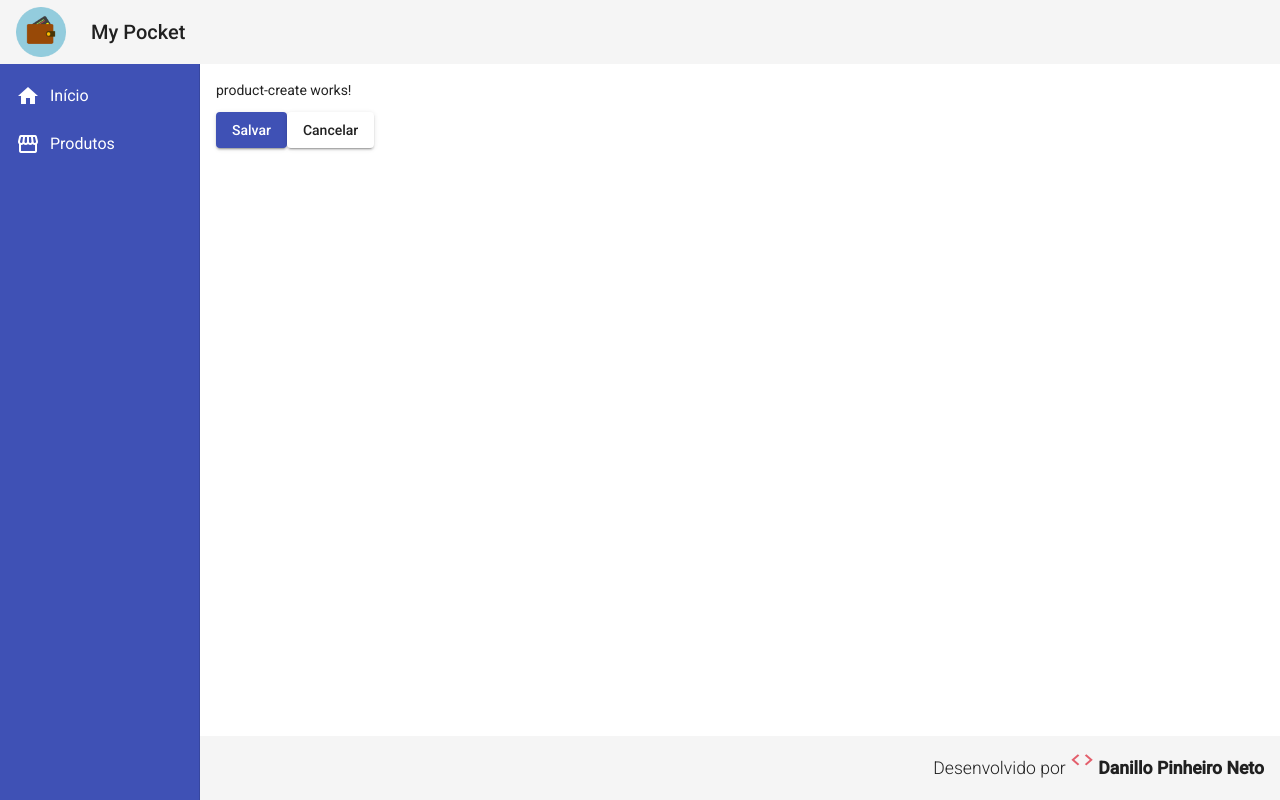
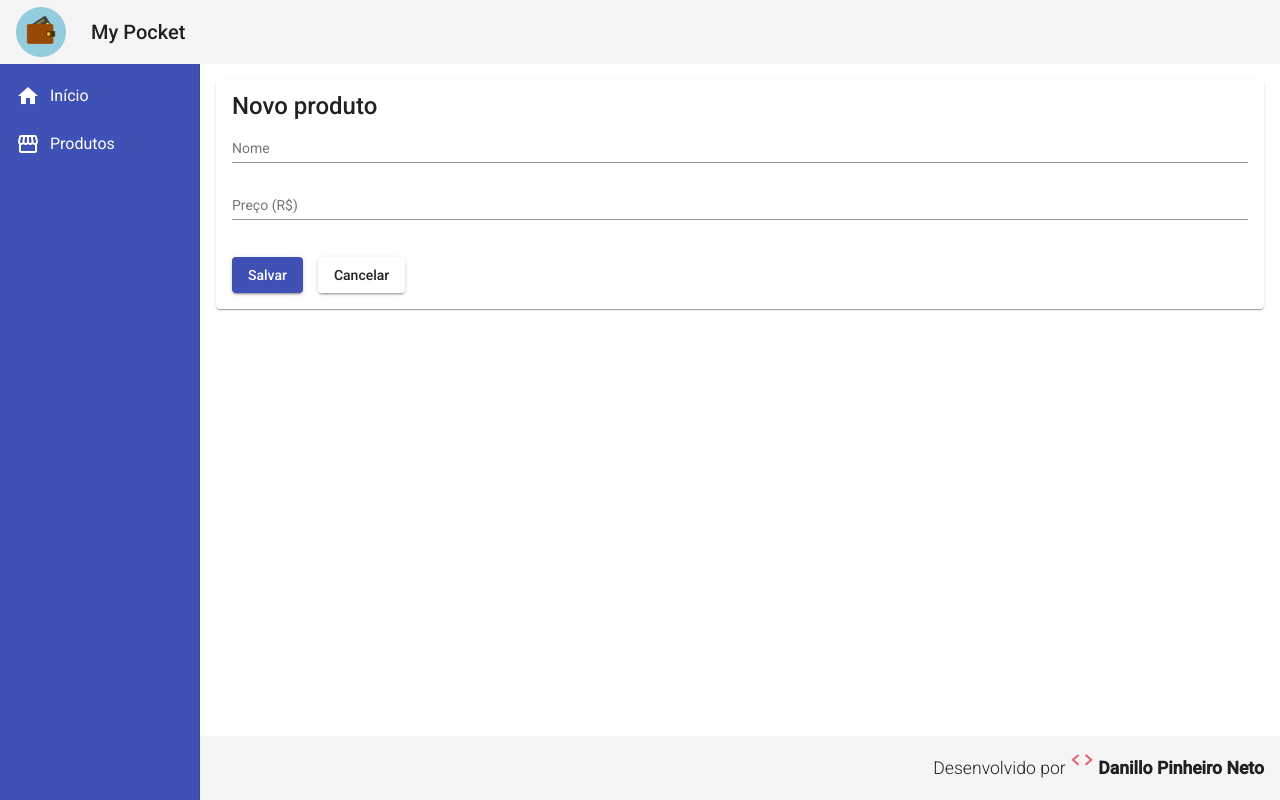
Before and after one commit to danillopneto/mypocket, an Angular app in the folder frontend/: page /products/create in a window 1280 px wide. Built offline with nearby package versions, Linux system fonts and the light colour scheme.

Commit message:
Creating new product form.

```diff
--- a/frontend/src/app/components/product/product-create/product-create.component.css
+++ b/frontend/src/app/components/product/product-create/product-create.component.css
@@ -0,0 +1,8 @@
+form {
+    display: flex;
+    flex-direction: column;
+}
+
+button {
+    margin: 20px 15px 0 0;
+}
--- a/frontend/src/app/components/product/product-create/product-create.component.html
+++ b/frontend/src/app/components/product/product-create/product-create.component.html
@@ -1,8 +1,17 @@
-<p>product-create works!</p>
-
+<mat-card>
+    <mat-card-title>Novo produto</mat-card-title>
+    <form>
+        <mat-form-field>
+            <input matInput placeholder="Nome" [(ngModel)]="product.name" name="name">
+        </mat-form-field>
+        <mat-form-field>
+            <input matInput placeholder="Preço (R$)" [(ngModel)]="product.price" name="price" ui-money-mask>
+        </mat-form-field>
+    </form>
     <button mat-raised-button (click)="createProduct()" color="primary">
         Salvar
     </button>
     <button mat-raised-button (click)="cancel()">
         Cancelar
     </button>
+</mat-card>
--- a/frontend/src/app/components/product/product-create/product-create.component.ts
+++ b/frontend/src/app/components/product/product-create/product-create.component.ts
@@ -12,8 +12,8 @@ import { ProductService } from '../product.service';
 export class ProductCreateComponent implements OnInit {
 
   product: Product = {
-    name: 'Produto de Teste',
-    price: 125.98
+    name: '',
+    price: null
   };
 
   constructor(
@@ -27,7 +27,7 @@ export class ProductCreateComponent implements OnInit {
 
   createProduct(): void {
     this.productService.create(this.product).subscribe(() => {
-      this.messageService.showMessage('Produto criado!');
+      this.messageService.showMessage('Produto {product.name} criado!');
       this.cancel();
     });
   }
--- a/frontend/src/app/components/product/product.model.ts
+++ b/frontend/src/app/components/product/product.model.ts
@@ -1,5 +1,5 @@
 export interface Product {
     id?: number;
     name: string;
-    price: number;
+    price: number | null;
 }
```
Also changed, not shown: frontend/src/app/app.module.ts (+20 -11 lines). Lines whose indentation alone changed are shown as unchanged.
